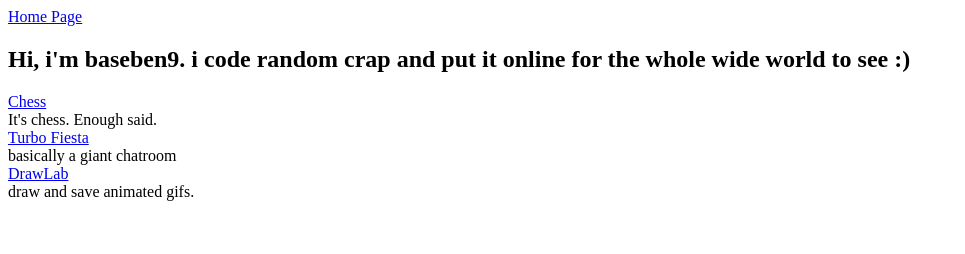
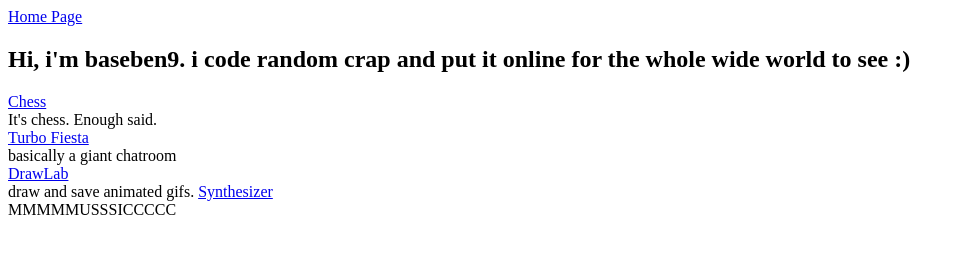
Before and after one commit to baseben9/baseben-gitsite, a plain HTML site: page index.html in a window 1280 px wide. Shown: the whole page, without its empty margins (0-965 px from the left). Drawn offline with Linux system fonts and the light colour scheme.

Commit message:
Update index.html

```diff
--- a/index.html
+++ b/index.html
@@ -14,5 +14,8 @@ basically a giant chatroom
 <a href="https://baseben9.github.io/DrawLab/">DrawLab</a>
 <br>
 draw and save animated gifs.
+    <a href="https://baseben9.github.io/crazsynth">Synthesizer</a>
+<br>
+MMMMMUSSSICCCCC
                                              </body>
 </html>
```
